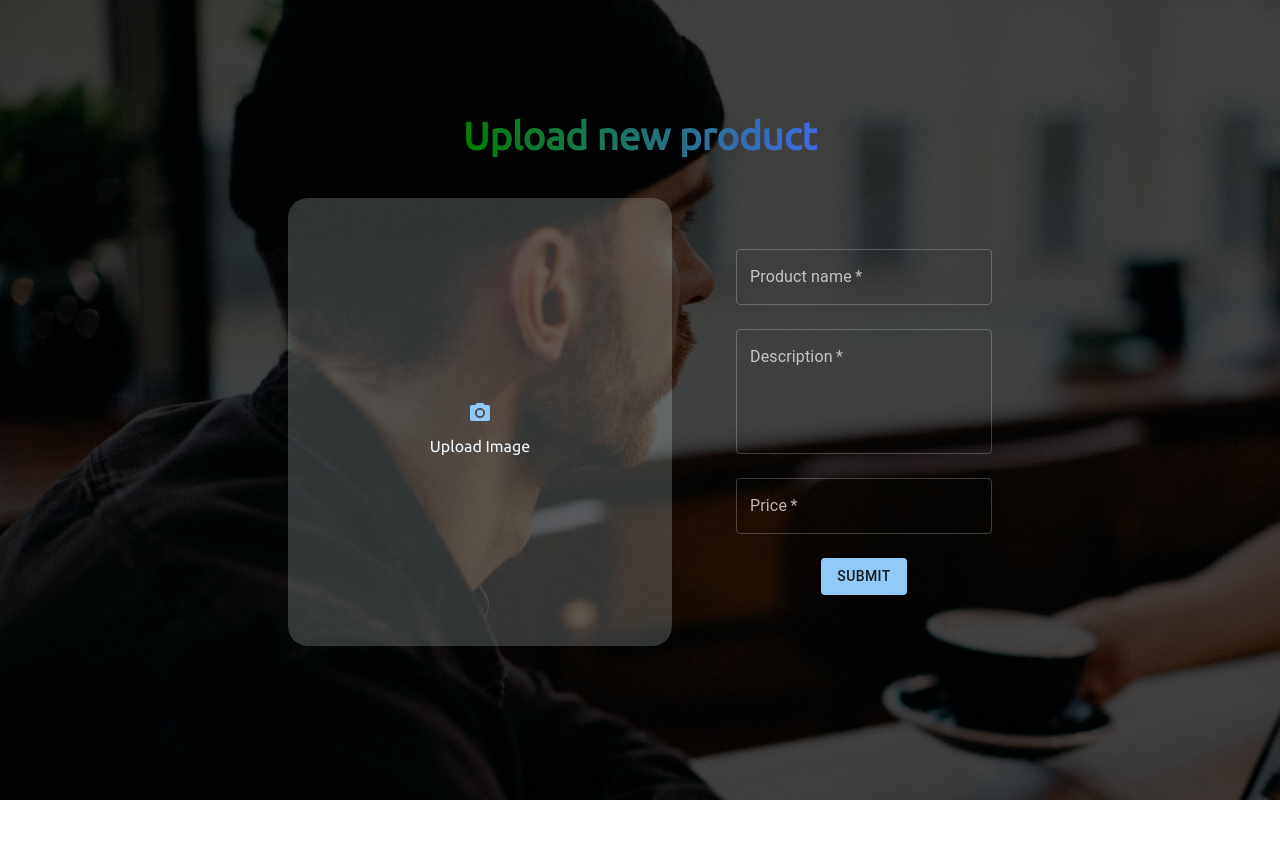
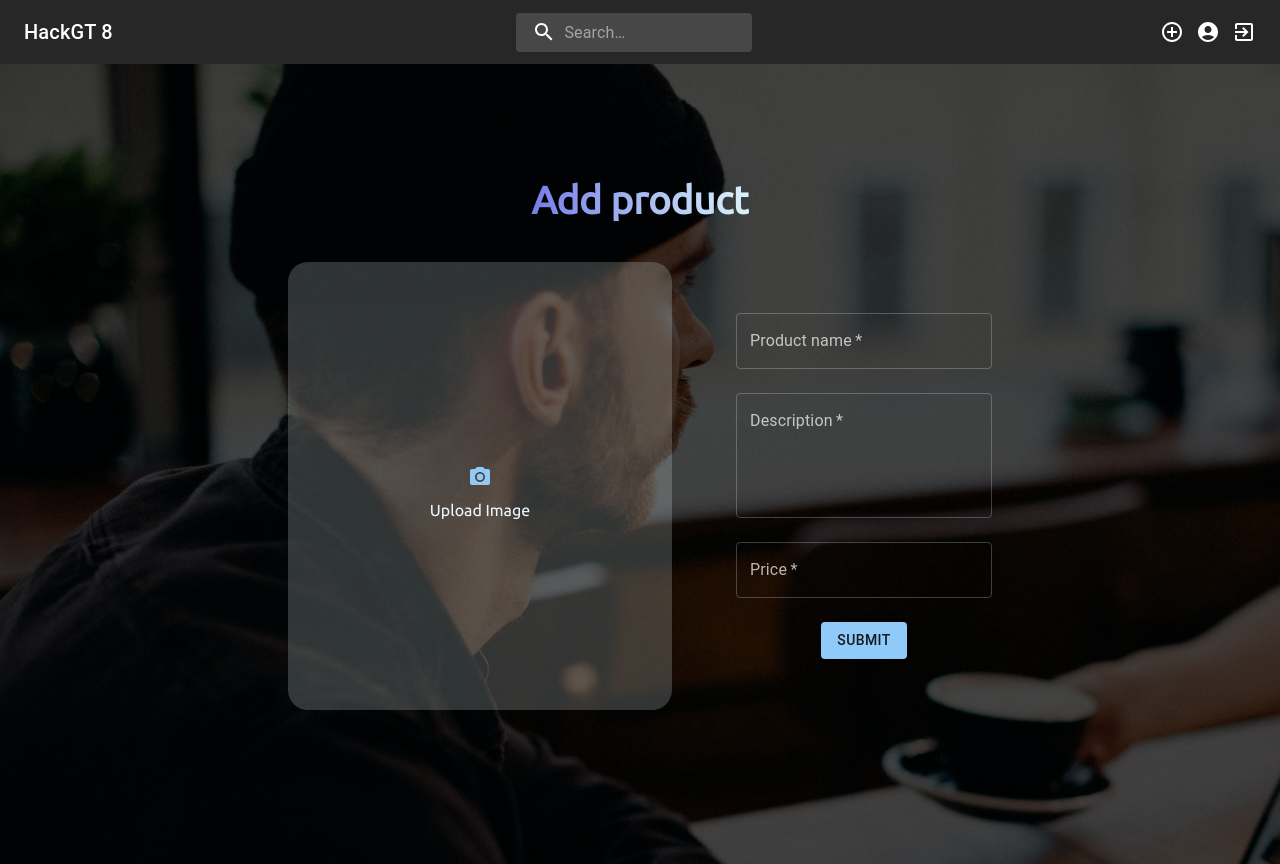
Before and after one commit to computer-geek64/smallfund, a React (Create React App) app in the folder frontend/: page / in a window 1280 px wide. Before the commit the page ends 800 px from the top, so only its background shows below. Built offline with nearby package versions, Linux system fonts and the light colour scheme.

Commit message:
Added navbar

```diff
--- a/frontend/src/App.css
+++ b/frontend/src/App.css
@@ -27,17 +27,18 @@
     rgba(0, 0, 0, 0.7)
   ), url("new-listing-bg.jpg");
   color: antiquewhite;
-  min-height: 100vh;
+  height: 100vh;
   display: flex;
   flex-direction: column;
   align-items: center;
   justify-content: center;
+  flex-wrap: wrap;
 }
 
 .main-text {
   font-size: 3vw;
   font-weight: 600;
-  background: -webkit-linear-gradient(180deg, #4169e1, green);
+  background: -webkit-linear-gradient(180deg, #dbf3fa, #757de8);
   -webkit-background-clip: text;
   -webkit-text-fill-color: transparent;
 }
@@ -59,6 +60,7 @@
   display: flex;
   height: 40vh;
   width: 20vw;
+  min-width: 200px;
   border-radius: 20px;
   padding: 5vw;
 }
--- a/frontend/src/App.js
+++ b/frontend/src/App.js
@@ -1,13 +1,22 @@
 import Main from './components/Main'
 import NewListing  from './components/NewListing';
+import { createTheme, ThemeProvider } from '@mui/material/styles';
 import './App.css';
+
+const darkTheme = createTheme({
+  palette: {
+    mode: 'dark',
+  },
+});
 
 function App() {
   return (
-    <div className="App">
-      {/* <Main/> */}
-      <NewListing/>
-    </div>
+    <ThemeProvider theme={darkTheme}>
+      <div className="App">
+        <Main/>
+        <NewListing/>
+      </div>
+    </ThemeProvider>
   );
 }
 
--- a/frontend/src/components/Main.jsx
+++ b/frontend/src/components/Main.jsx
@@ -7,10 +7,10 @@ import IconButton from '@mui/material/IconButton';
 import Typography from '@mui/material/Typography';
 import InputBase from '@mui/material/InputBase';
 
-
-import MenuIcon from '@mui/icons-material/Menu';
 import SearchIcon from '@mui/icons-material/Search';
 import AccountCircle from '@mui/icons-material/AccountCircle';
+import ControlPointIcon from '@mui/icons-material/ControlPoint';
+import ExitToAppIcon from '@mui/icons-material/ExitToApp';
 
 const Search = styled('div')(({ theme }) => ({
   position: 'relative',
@@ -58,15 +58,6 @@ export default function PrimarySearchAppBar() {
     <Box sx={{ flexGrow: 1 }}>
       <AppBar position="static">
         <Toolbar>
-            <IconButton
-                size="large"
-                edge="start"
-                color="inherit"
-                aria-label="open drawer"
-                sx={{ mr: 2 }}
-            >
-            <MenuIcon />
-                </IconButton>
             <Typography
                 variant="h6"
                 noWrap
@@ -75,6 +66,7 @@ export default function PrimarySearchAppBar() {
             >
                 HackGT 8
             </Typography>
+            <Box sx={{ flexGrow: 1 }} />
             <Search>
                 <SearchIconWrapper>
                     <SearchIcon />
@@ -88,6 +80,16 @@ export default function PrimarySearchAppBar() {
             <IconButton
                 size="large"
                 edge="end"
+                aria-label="add product"
+                aria-controls={menuId}
+                aria-haspopup="true"
+                color="inherit"
+            >
+                <ControlPointIcon />
+            </IconButton>
+            <IconButton
+                size="large"
+                edge="end"
                 aria-label="account of current user"
                 aria-controls={menuId}
                 aria-haspopup="true"
@@ -95,6 +97,16 @@ export default function PrimarySearchAppBar() {
             >
                 <AccountCircle />
             </IconButton>
+            <IconButton
+                size="large"
+                edge="end"
+                aria-label="account of current user"
+                aria-controls={menuId}
+                aria-haspopup="true"
+                color="inherit"
+            >
+                <ExitToAppIcon />
+            </IconButton>
         </Toolbar>
       </AppBar>
     </Box>
--- a/frontend/src/components/NewListing.jsx
+++ b/frontend/src/components/NewListing.jsx
@@ -1,20 +1,12 @@
 import FileUpload from './FileUpload';
-import { createTheme, ThemeProvider } from '@mui/material/styles';
 
-const darkTheme = createTheme({
-    palette: {
-      mode: 'dark',
-    },
-});
 const NewListing = () => {
     return (
-        <ThemeProvider theme={darkTheme}>
-            <div className="listing-container ">
-                <span className="main-text"> Upload new product </span>
-                <FileUpload />
-            </div>
-        </ThemeProvider>
-    )
+        <div className="listing-container ">
+            <span className="main-text"> Add product </span>
+            <FileUpload />
+        </div>
+)
 }
 
 export default NewListing;
```
